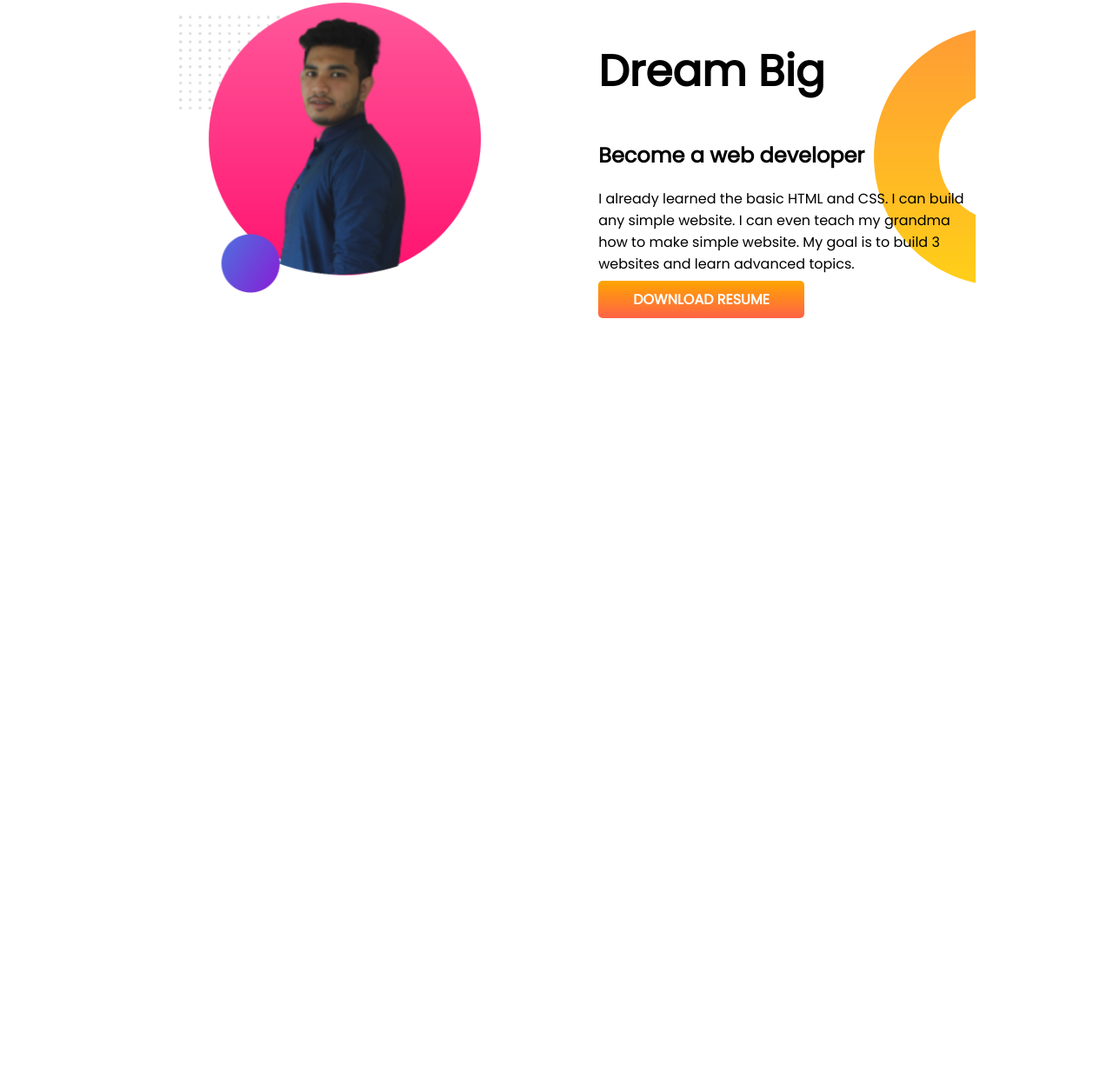
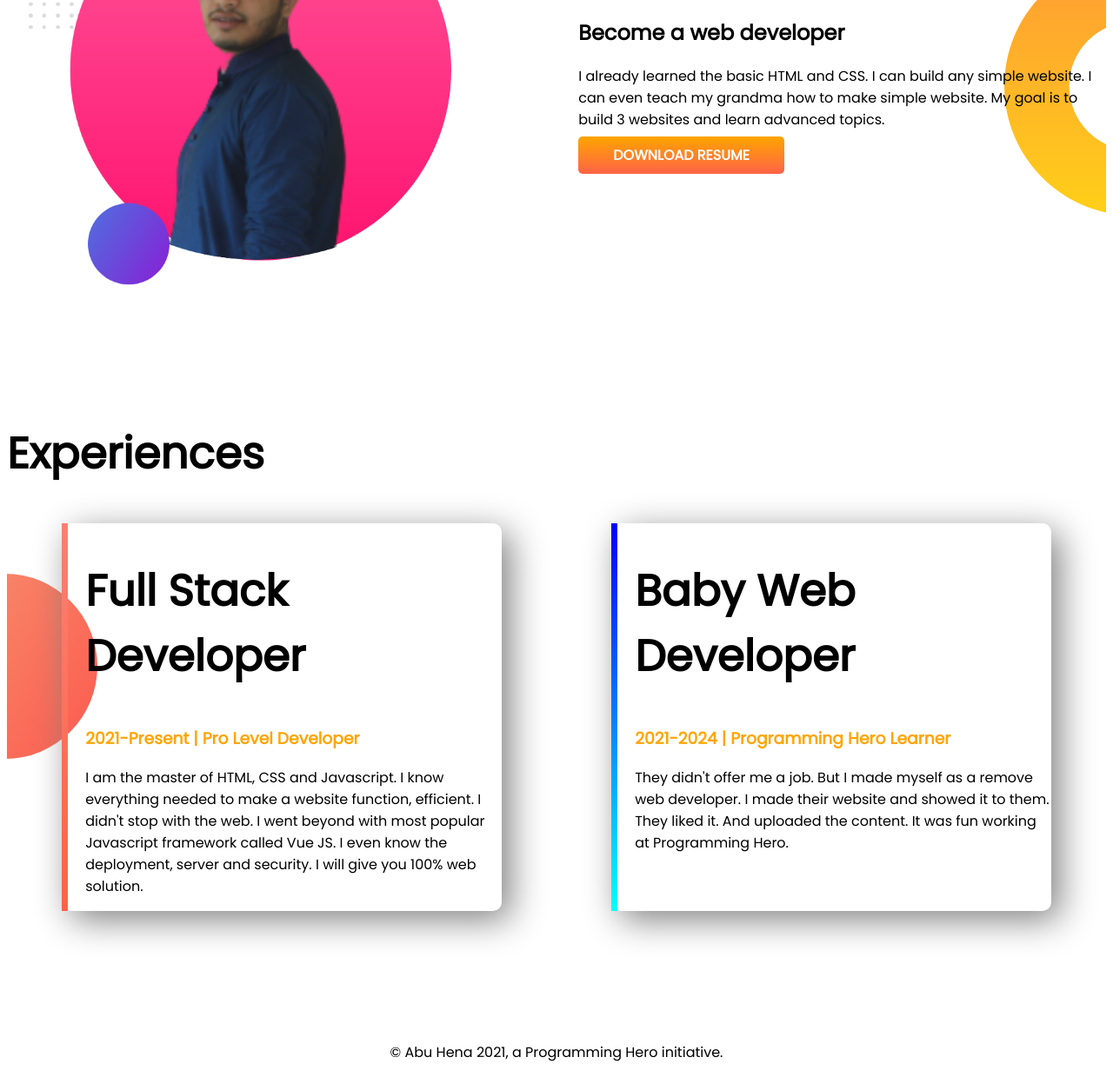
Before and after one commit to ABUHENA00/developer-portfolio, a plain HTML site: page index.html in a window 1280 px wide. Shown: the part 785-2024 px from the top of the page at 87% size. Before the commit the page ends 1292 px from the top, so only its background shows below. Drawn offline with Linux system fonts and the light colour scheme.

Commit message:
footer and experience added

```diff
--- a/index.html
+++ b/index.html
@@ -11,7 +11,7 @@
     <link rel="stylesheet" href="style.css">
 </head>
 <body>
-    <section class="top-banner">
+    <section class="top-banner flexiable-container">
         <div class="half-width"><h1>Welcome To</h1>
         <h1 ><span class="orange-color">Abu Hena</span> World</h1>
         <h3>That'S My Intro Just Showup </h3>
@@ -22,7 +22,7 @@
     <div class="half-width"><img src="images/abuhena.png" alt=""></div>
 
     </section>
-    <section class="dream-big">
+    <section class="dream-big flexiable-container" >
         <div class="half-width"  ><img src="images/abuhenaa.png" alt="">
         </div>
         <div class="half-width" >
@@ -31,10 +31,30 @@
             <p>I already learned the basic HTML and CSS. I can build any simple website. I can even teach my grandma how to make simple website. My goal is to build 3 websites and learn advanced topics.</p>
             <a class="Link-Button" target="_blank" href="https://www.facebook.com/abuhena0">DOWNLOAD RESUME</a>
 
-
-
         </div>
     </section>
+    <section class="experience-area">
+
+        <h1>Experiences</h1>
+            <div class="flexiable-container">
+                <div id="full-web"
+                class="experience-item">
+                    <h1>Full Stack Developer</h1>
+                    <h3 class="orange-color" >2021-Present | Pro Level Developer</h3>
+
+                    <p>I am the master of HTML, CSS and Javascript. I know everything needed to make a website function, efficient. I didn't stop with the web. I went beyond with most popular Javascript framework called Vue JS. I even know the deployment, server and security. I will give you 100% web solution.</p>
+                </div>
+                <div id="baby-web" class="experience-item">
+                    <h1>Baby Web Developer</h1>
+                    <h3 class="orange-color">2021-2024 | Programming Hero Learner</h3>
+                    <p>They didn't offer me a job. But I made myself as a remove web developer. I made their website and showed it to them. They liked it. And uploaded the content. It was fun working at Programming Hero.</p>
+
+                </div>
+            </div>
+
+    </section>
+    <footer> <p>© Abu Hena 2021, a Programming Hero initiative. </p>
+        </footer>
 
 </body>
 </html>
--- a/style.css
+++ b/style.css
@@ -6,13 +6,13 @@ h1{font-size: 50px;
 .orange-color{
     color:orange;
 }
-section{
+.flexiable-container{
     display: flex;
-    margin: 150px;
+  margin-bottom: 150px;
 }
 .half-width{
     width: 50%;
-    padding-left: 5%;
+    padding-left: 2%;
 }
 .half-width img{
     width: 80%;
@@ -36,3 +36,31 @@ section{
     background-position: right;
 
 }
+.experience-area{
+    background-image: url(images/exp-bg.png);
+     background-repeat: no-repeat;
+     background-position: left;
+}
+.experience-item{
+    width: 40%;
+    margin-left: 5%;
+    margin-right: 5%;
+    padding-left: 20px;
+    border-radius: 10px;
+    box-shadow: 10px 10px 40px gray;
+
+}
+#full-web{
+    border-left: 7px solid;
+    border-image: linear-gradient(salmon,tomato);
+    border-image-slice: 1;
+}
+#baby-web{
+    border-left: 7px solid;
+    border-image: linear-gradient(blue,cyan);
+    border-image-slice: 1;
+
+}
+footer p {
+   text-align: center;
+}
```
Also changed, not shown: 2 other files.
